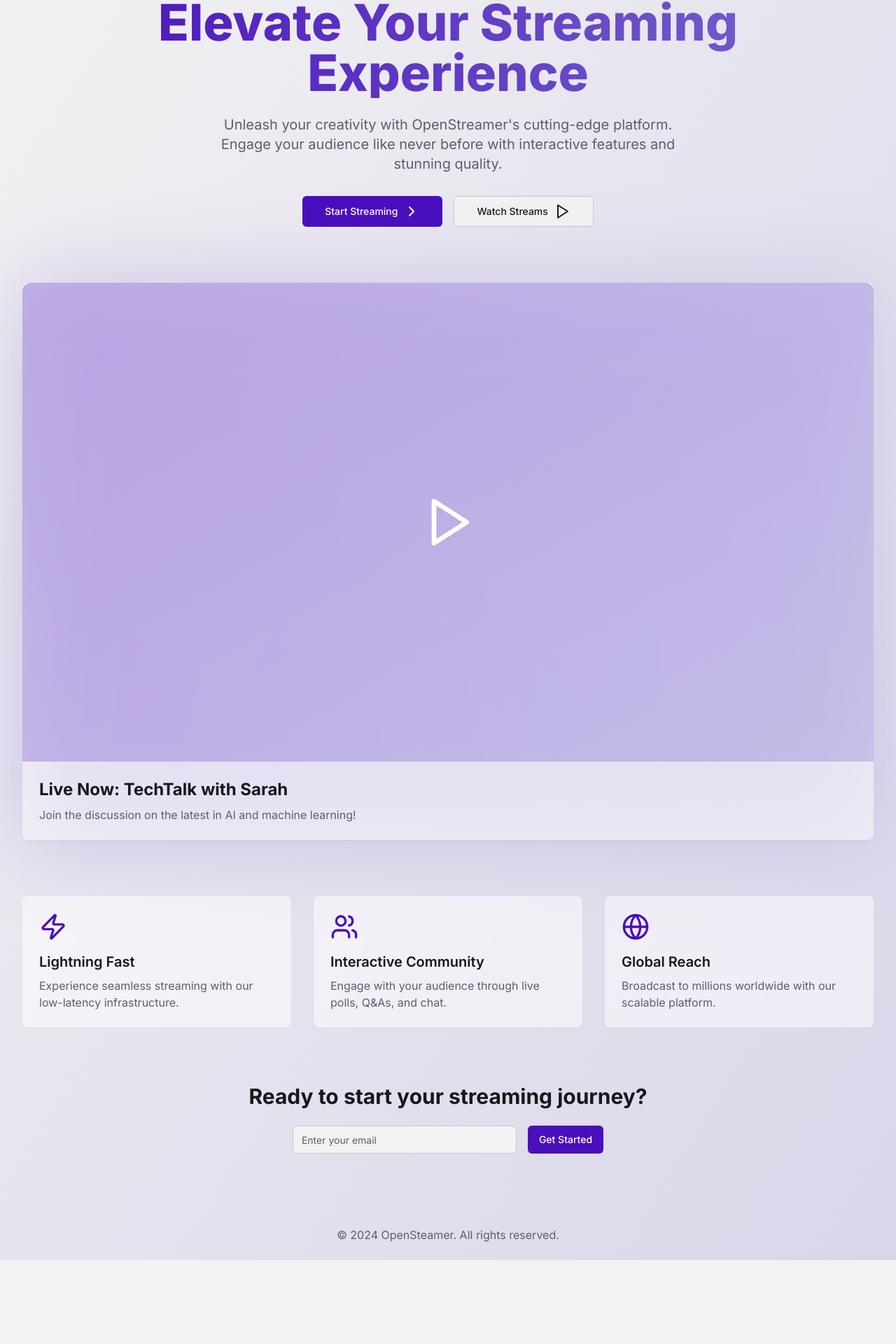
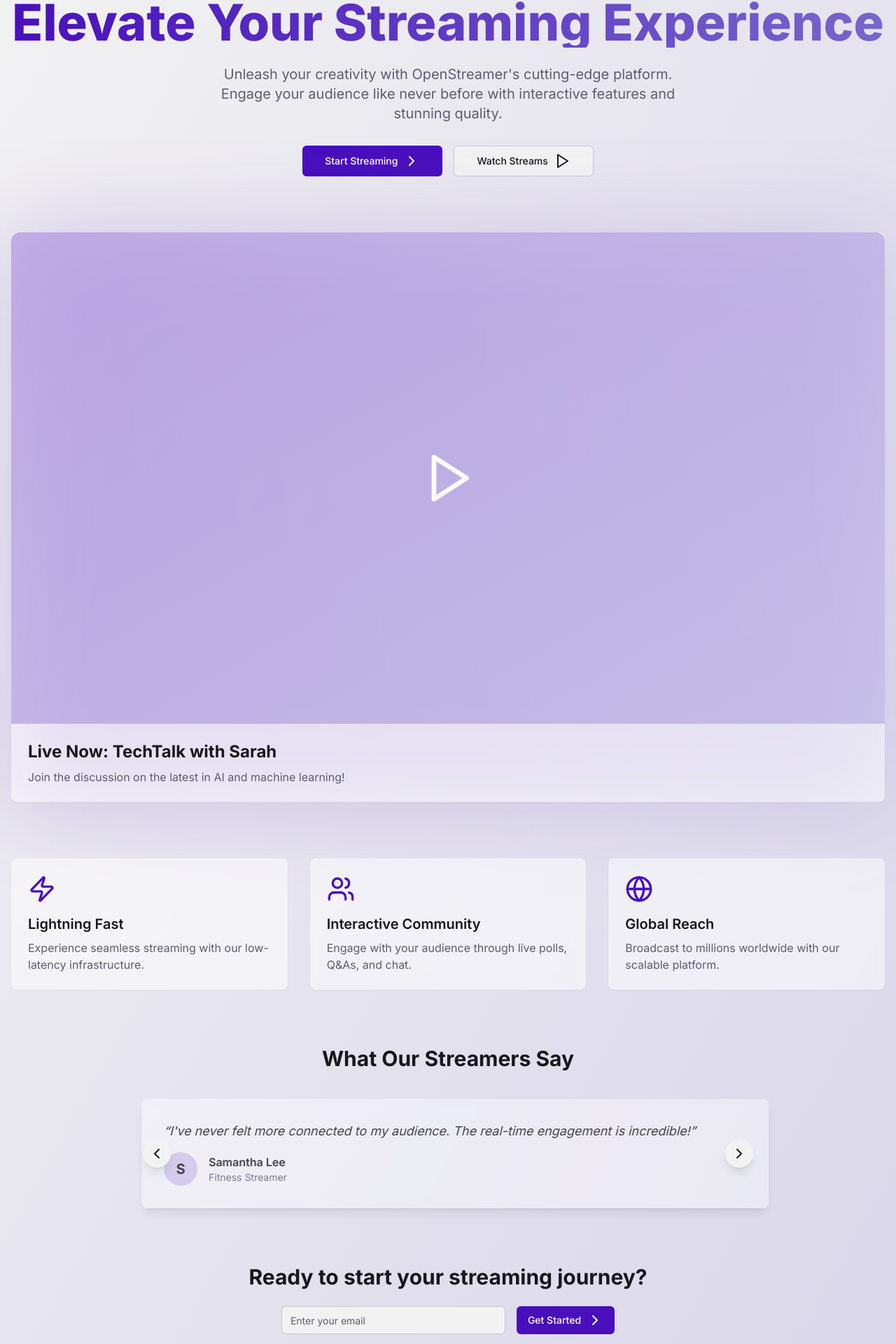
Before and after one commit to AliMuhammadOfficial/open-streamer-fe, a Next.js app: page / in a window 1280 px wide. Shown: the part 172-2092 px from the top of the page at 70% size. Before the commit the page ends 1972 px from the top, so only its background shows below. Built offline with nearby package versions, Linux system fonts and the light colour scheme.

Commit message:
landig page improvements

```diff
--- a/src/app/(marketing)/page.tsx
+++ b/src/app/(marketing)/page.tsx
@@ -1,17 +1,47 @@
 "use client";
 
-import React from "react";
-import { motion } from "framer-motion";
+import React, { useState, useEffect } from "react";
+import { motion, AnimatePresence } from "framer-motion";
 import { Button } from "@/components/ui/button";
 import { Card, CardContent } from "@/components/ui/card";
 import { Input } from "@/components/ui/input";
-import { ChevronRight, Play, Zap, Users, Globe } from "lucide-react";
+import {
+  ChevronRight,
+  Play,
+  Zap,
+  Users,
+  Globe,
+  Menu,
+  X,
+  ChevronLeft,
+  ChevronRight as ChevronRightIcon,
+} from "lucide-react";
 import Link from "next/link";
 
 const LandingPage = () => {
+  const [isMenuOpen, setIsMenuOpen] = useState(false);
+  const [currentTestimonial, setCurrentTestimonial] = useState(0);
+
+  useEffect(() => {
+    const interval = setInterval(() => {
+      setCurrentTestimonial((prev) => (prev + 1) % testimonials.length);
+    }, 5000);
+    return () => clearInterval(interval);
+  }, []);
+
+  const nextTestimonial = () => {
+    setCurrentTestimonial((prev) => (prev + 1) % testimonials.length);
+  };
+
+  const prevTestimonial = () => {
+    setCurrentTestimonial(
+      (prev) => (prev - 1 + testimonials.length) % testimonials.length
+    );
+  };
+
   return (
-    <div className="min-h-screen bg-gradient-to-br from-background to-secondary/20">
-      <header className="container mx-auto py-6 flex justify-between items-center">
+    <div className="min-h-screen bg-gradient-to-br from-background to-secondary/20 overflow-x-hidden">
+      <header className="container mx-auto py-4 px-4 md:py-6 flex justify-between items-center">
         <motion.div
           initial={{ opacity: 0, y: -20 }}
           animate={{ opacity: 1, y: 0 }}
@@ -20,38 +50,99 @@ const LandingPage = () => {
         >
           OpenStreamer
         </motion.div>
-        <nav>
+        <nav className="hidden md:flex space-x-4">
           <Button variant="ghost">Features</Button>
-          <Button variant="outline" className="ml-4" asChild>
+          <Button variant="outline" asChild>
             <Link href="/login">Log In</Link>
           </Button>
-          <Button className="ml-2" asChild>
+          <Button asChild>
             <Link href="/register">Sign Up</Link>
           </Button>
         </nav>
+        <div className="md:hidden">
+          <Button
+            variant="ghost"
+            size="icon"
+            onClick={() => setIsMenuOpen(!isMenuOpen)}
+          >
+            {isMenuOpen ? <X /> : <Menu />}
+          </Button>
+        </div>
       </header>
 
-      <main className="container mx-auto mt-20">
+      <AnimatePresence>
+        {isMenuOpen && (
+          <motion.div
+            initial={{ opacity: 0, x: "100%" }}
+            animate={{ opacity: 1, x: 0 }}
+            exit={{ opacity: 0, x: "100%" }}
+            transition={{ type: "spring", stiffness: 300, damping: 30 }}
+            className="md:hidden fixed top-0 right-0 h-full w-64 bg-background shadow-lg p-4 z-50"
+          >
+            <div className="flex justify-end mb-4">
+              <Button
+                variant="ghost"
+                size="icon"
+                onClick={() => setIsMenuOpen(false)}
+              >
+                <X />
+              </Button>
+            </div>
+            <Button
+              variant="ghost"
+              className="w-full mb-2"
+              onClick={() => setIsMenuOpen(false)}
+            >
+              Features
+            </Button>
+            <Button
+              variant="outline"
+              className="w-full mb-2"
+              asChild
+              onClick={() => setIsMenuOpen(false)}
+            >
+              <Link href="/login">Log In</Link>
+            </Button>
+            <Button
+              className="w-full"
+              asChild
+              onClick={() => setIsMenuOpen(false)}
+            >
+              <Link href="/register">Sign Up</Link>
+            </Button>
+          </motion.div>
+        )}
+      </AnimatePresence>
+
+      <main className="container mx-auto mt-10 md:mt-20 px-4">
         <motion.div
           initial={{ opacity: 0, y: 20 }}
           animate={{ opacity: 1, y: 0 }}
           transition={{ duration: 0.7 }}
           className="text-center"
         >
-          <h1 className="text-5xl md:text-7xl font-extrabold mb-6 bg-clip-text text-transparent bg-gradient-to-r from-primary to-secondary">
+          <h1 className="text-4xl md:text-5xl lg:text-7xl font-extrabold mb-6 bg-clip-text text-transparent bg-gradient-to-r from-primary to-secondary">
             Elevate Your Streaming Experience
           </h1>
-          <p className="text-xl mb-8 text-muted-foreground max-w-2xl mx-auto">
+          <p className="text-lg md:text-xl mb-8 text-muted-foreground max-w-2xl mx-auto">
             Unleash your creativity with OpenStreamer&apos;s cutting-edge
             platform. Engage your audience like never before with interactive
             features and stunning quality.
           </p>
-          <Button size="lg" className="mr-4">
-            Start Streaming <ChevronRight className="ml-2" />
-          </Button>
-          <Button size="lg" variant="outline">
-            Watch Streams <Play className="ml-2" />
-          </Button>
+          <div className="flex flex-col sm:flex-row justify-center items-center space-y-4 sm:space-y-0 sm:space-x-4">
+            <Button size="lg" className="w-full sm:w-auto group">
+              Start Streaming
+              <ChevronRight className="ml-2 group-hover:translate-x-1 transition-transform" />
+            </Button>
+            <Button
+              size="lg"
+              variant="outline"
+              className="w-full sm:w-auto group"
+            >
+              Watch Streams
+              <Play className="ml-2 group-hover:scale-110 transition-transform" />
+            </Button>
+          </div>
         </motion.div>
 
         <motion.div
@@ -63,8 +154,8 @@ const LandingPage = () => {
           <div className="absolute inset-0 bg-gradient-to-r from-primary/20 to-secondary/20 rounded-3xl blur-3xl"></div>
           <Card className="overflow-hidden border-0 bg-card/50 backdrop-blur-sm">
             <CardContent className="p-0">
-              <div className="aspect-video rounded-t-xl bg-gradient-to-br from-primary/30 to-secondary/30 flex items-center justify-center">
-                <Play className="w-20 h-20 text-primary-foreground" />
+              <div className="aspect-video rounded-t-xl bg-gradient-to-br from-primary/30 to-secondary/30 flex items-center justify-center group cursor-pointer">
+                <Play className="w-20 h-20 text-primary-foreground group-hover:scale-110 transition-transform" />
               </div>
               <div className="p-6">
                 <h3 className="text-2xl font-bold mb-2">
@@ -105,20 +196,77 @@ const LandingPage = () => {
           initial={{ opacity: 0, y: 40 }}
           animate={{ opacity: 1, y: 0 }}
           transition={{ duration: 0.7, delay: 0.9 }}
+          className="mt-20"
+        >
+          <h2 className="text-3xl font-bold mb-10 text-center">
+            What Our Streamers Say
+          </h2>
+          <div className="relative max-w-4xl mx-auto">
+            <AnimatePresence initial={false} mode="wait">
+              <motion.div
+                key={currentTestimonial}
+                initial={{ opacity: 0, x: 50 }}
+                animate={{ opacity: 1, x: 0 }}
+                exit={{ opacity: 0, x: -50 }}
+                transition={{ duration: 0.5 }}
+                className="bg-card/50 backdrop-blur-sm p-8 rounded-lg shadow-lg"
+              >
+                <p className="text-lg mb-4 italic">
+                  &ldquo;{testimonials[currentTestimonial].text}&rdquo;
+                </p>
+                <div className="flex items-center">
+                  <div className="w-12 h-12 rounded-full bg-primary/20 flex items-center justify-center mr-4">
+                    <span className="text-xl font-bold">
+                      {testimonials[currentTestimonial].author[0]}
+                    </span>
+                  </div>
+                  <div>
+                    <p className="font-semibold">
+                      {testimonials[currentTestimonial].author}
+                    </p>
+                    <p className="text-sm text-muted-foreground">
+                      {testimonials[currentTestimonial].role}
+                    </p>
+                  </div>
+                </div>
+              </motion.div>
+            </AnimatePresence>
+            <button
+              onClick={prevTestimonial}
+              className="absolute left-8 top-1/2 -translate-y-1/2 -translate-x-full bg-background rounded-full p-2 shadow-lg md:-translate-x-1/2"
+            >
+              <ChevronLeft />
+            </button>
+            <button
+              onClick={nextTestimonial}
+              className="absolute right-8 top-1/2 -translate-y-1/2 translate-x-full bg-background rounded-full p-2 shadow-lg md:translate-x-1/2"
+            >
+              <ChevronRightIcon />
+            </button>
+          </div>
+        </motion.div>
+
+        <motion.div
+          initial={{ opacity: 0, y: 40 }}
+          animate={{ opacity: 1, y: 0 }}
+          transition={{ duration: 0.7, delay: 1.2 }}
           className="mt-20 text-center"
         >
           <h2 className="text-3xl font-bold mb-6">
             Ready to start your streaming journey?
           </h2>
-          <div className="flex justify-center items-center space-x-4">
-            <Input placeholder="Enter your email" className="max-w-xs" />
-            <Button>Get Started</Button>
+          <div className="flex flex-col sm:flex-row justify-center items-center space-y-4 sm:space-y-0 sm:space-x-4">
+            <Input placeholder="Enter your email" className="max-w-xs w-full" />
+            <Button className="w-full sm:w-auto group">
+              Get Started
+              <ChevronRight className="ml-2 group-hover:translate-x-1 transition-transform" />
+            </Button>
           </div>
         </motion.div>
       </main>
 
-      <footer className="container mx-auto mt-20 py-6 text-center text-muted-foreground">
-        © 2024 OpenSteamer. All rights reserved.
+      <footer className="container mx-auto mt-20 py-6 px-4 text-center text-muted-foreground">
+        © 2024 OpenStreamer. All rights reserved.
       </footer>
     </div>
   );
@@ -133,13 +281,38 @@ const FeatureCard = ({
   title: string;
   description: string;
 }) => (
-  <Card className="bg-card/50 backdrop-blur-sm border-0">
+  <Card className="bg-card/50 backdrop-blur-sm border-0 transition-all duration-300 hover:shadow-lg hover:-translate-y-1">
     <CardContent className="p-6">
-      <div className="mb-4">{icon}</div>
+      <motion.div
+        initial={{ scale: 0.5, opacity: 0 }}
+        animate={{ scale: 1, opacity: 1 }}
+        transition={{ duration: 0.5 }}
+        className="mb-4"
+      >
+        {icon}
+      </motion.div>
       <h3 className="text-xl font-semibold mb-2">{title}</h3>
       <p className="text-muted-foreground">{description}</p>
     </CardContent>
   </Card>
 );
 
+const testimonials = [
+  {
+    text: "OpenStreamer has completely transformed my streaming experience. The interactive features are a game-changer!",
+    author: "Alex Johnson",
+    role: "Tech Enthusiast",
+  },
+  {
+    text: "I've never felt more connected to my audience. The real-time engagement is incredible!",
+    author: "Samantha Lee",
+    role: "Fitness Streamer",
+  },
+  {
+    text: "The global reach of OpenStreamer has allowed me to connect with fans from all over the world. It's amazing!",
+    author: "Carlos Rodriguez",
+    role: "Gaming Streamer",
+  },
+];
+
 export default LandingPage;
--- a/src/app/(studio)/layout.tsx
+++ b/src/app/(studio)/layout.tsx
@@ -1,4 +1,3 @@
-// components/layout/StreamStudioLayout.tsx
 "use client";
 
 import React, { useState } from "react";
--- a/src/app/(studio)/studio/page.tsx
+++ b/src/app/(studio)/studio/page.tsx
@@ -1,4 +1,3 @@
-// app/stream/page.tsx
 "use client";
 
 import React from "react";
```
